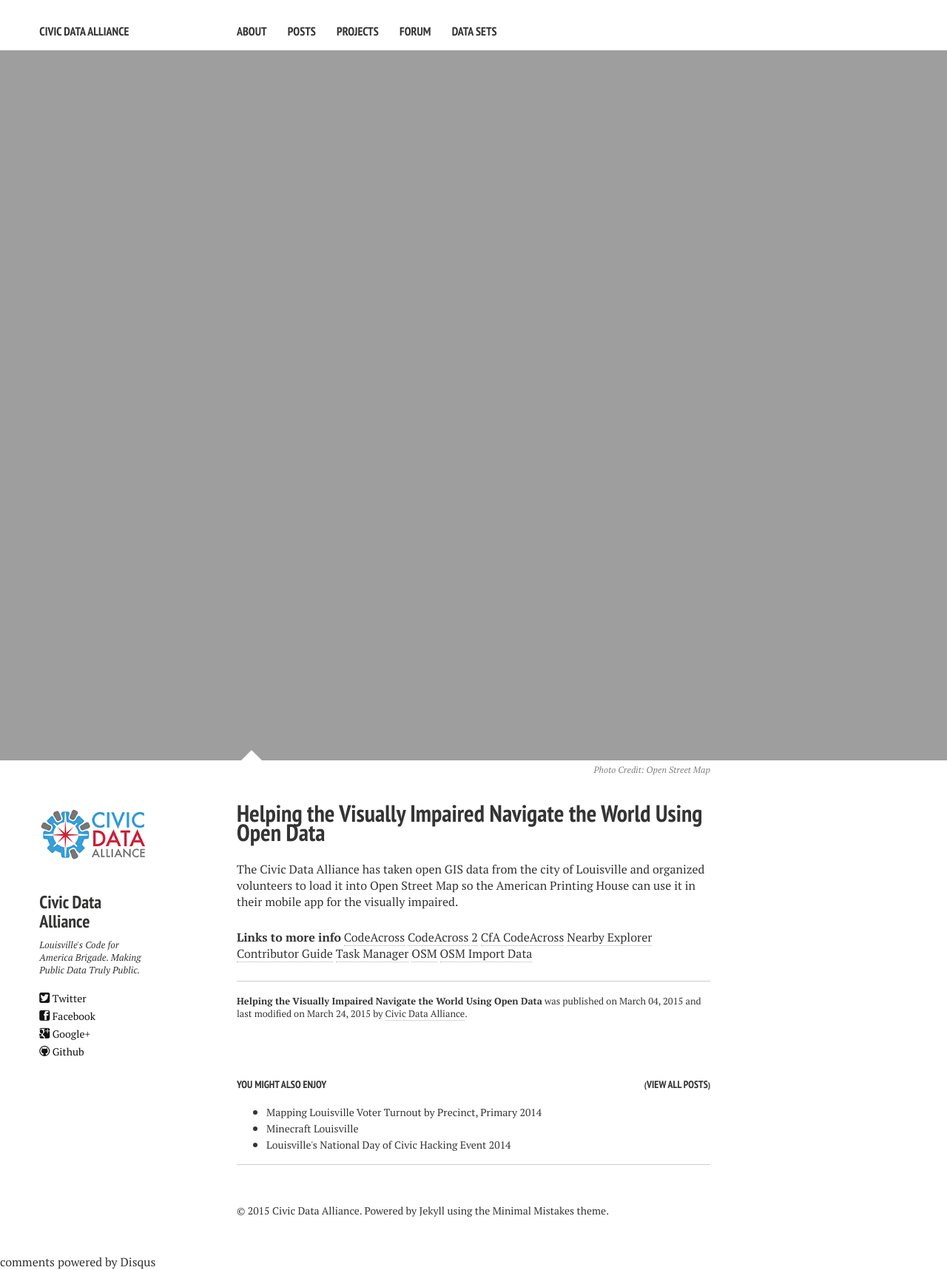
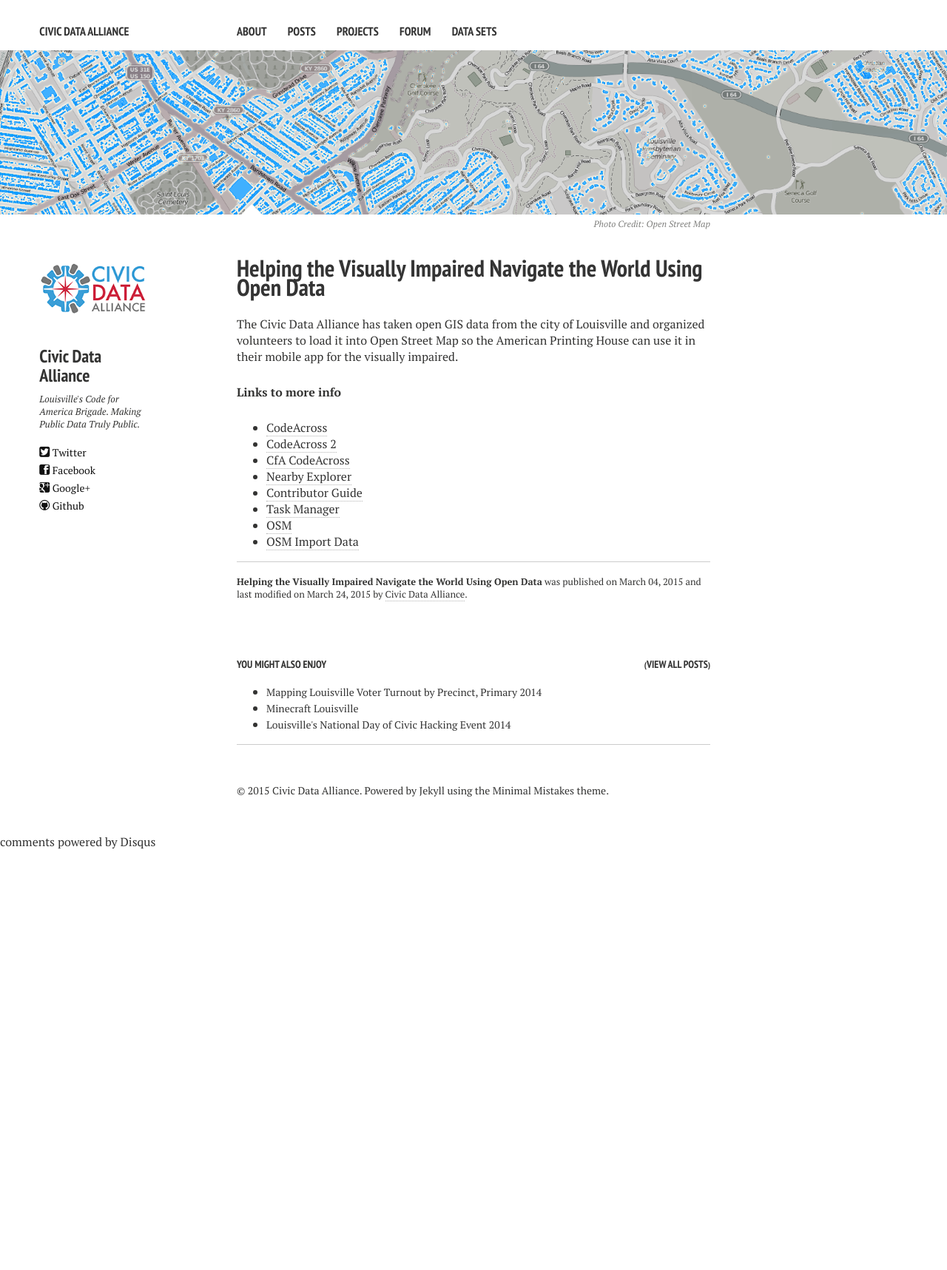
Before and after one commit to reydelleon/civicdata.github.io, a Jekyll site: the page built from _posts/2015-03-04-gis-open-data-american-printing-house-open-street-map.md, in a window 1280 px wide. Shown: the whole page at 74% size. Built offline with Jekyll 4.4.1, drawn with Linux system fonts in a browser that asks for light colours; nearby versions of some CDN libraries; comment, search, counter and statistics services are not loaded; after the commit the page ends 1149 px from its top, so only the background shows below that.

Commit message:
formatting updates

```diff
--- a/_posts/2015-03-04-gis-open-data-american-printing-house-open-street-map.md
+++ b/_posts/2015-03-04-gis-open-data-american-printing-house-open-street-map.md
@@ -6,7 +6,7 @@ modified: 2015-03-24
 tags: [louisville,gis,aph,american printing house,open street map,hackathon,lojic]
 comments: true
 image:
-  feature: banner-osmbuildings.jpg
+  feature: banner-osmbuildings.png
   credit: Open Street Map
   creditlink: http://www.openstreetmap.org
 ---
@@ -14,11 +14,11 @@ image:
 The Civic Data Alliance has taken open GIS data from the city of Louisville and organized volunteers to load it into Open Street Map so the American Printing House can use it in their mobile app for the visually impaired.
 
 **Links to more info**
-[CodeAcross](http://www.meetup.com/Louisville-Civic-Data-Alliance/events/219829803/)
-[CodeAcross 2](http://www.meetup.com/Louisville-Civic-Data-Alliance/events/220786152/)
-[CfA CodeAcross](http://www.codeforamerica.org/events/codeacross-2015/)
-[Nearby Explorer](https://play.google.com/store/apps/details?id=org.aph.avigenie)
-[Contributor Guide](http://wiki.openstreetmap.org/wiki/Louisville,_Kentucky/Building_Outlines_Import/Contributor_Guide)
-[Task Manager](http://tasks.openstreetmap.us/job/50)
-[OSM](https://www.openstreetmap.org/#map=15/38.2361/-85.7220)
-[OSM Import Data](http://wiki.openstreetmap.org/wiki/Louisville,_Kentucky/Building_Outlines_Import)
+- [CodeAcross](http://www.meetup.com/Louisville-Civic-Data-Alliance/events/219829803/)
+- [CodeAcross 2](http://www.meetup.com/Louisville-Civic-Data-Alliance/events/220786152/)
+- [CfA CodeAcross](http://www.codeforamerica.org/events/codeacross-2015/)
+- [Nearby Explorer](https://play.google.com/store/apps/details?id=org.aph.avigenie)
+- [Contributor Guide](http://wiki.openstreetmap.org/wiki/Louisville,_Kentucky/Building_Outlines_Import/Contributor_Guide)
+- [Task Manager](http://tasks.openstreetmap.us/job/50)
+- [OSM](https://www.openstreetmap.org/#map=15/38.2361/-85.7220)
+- [OSM Import Data](http://wiki.openstreetmap.org/wiki/Louisville,_Kentucky/Building_Outlines_Import)
```
Also changed, not shown: images/banner-osmbuildings.png.
